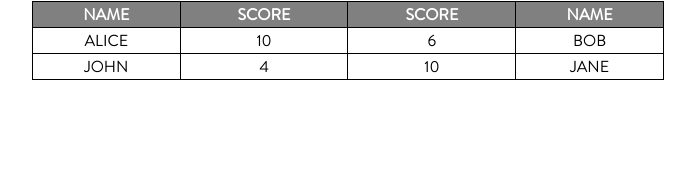
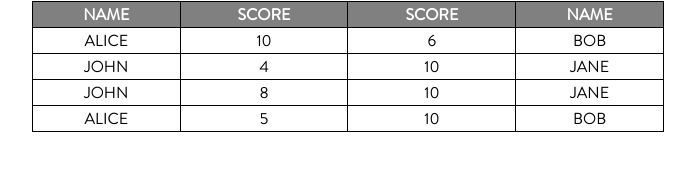
Before and after one commit to hiqsDev/hiqs-scoreboard, an Angular app: page / in a window 1280 px wide. Shown: the part 242-412 px from the top of the page, without its empty margins (292-987 px from the left). Built offline with nearby package versions, Linux system fonts and the light colour scheme; data requests are answered from the project's data file.

Commit message:
Add service, subscription to observable

```diff
--- /dev/null
+++ b/db.json
@@ -0,0 +1,8 @@
+{
+    "scores": [
+      { "player1": "Alice", "player2": "Bob", "score1": 10, "score2" : 6 },
+      { "player1": "John", "player2": "Jane", "score1": 4, "score2" : 10 },
+      { "player1": "John", "player2": "Jane", "score1": 8, "score2" : 10 },
+      { "player1": "Alice", "player2": "Bob", "score1": 5, "score2" : 10 }
+    ]
+  }
--- /dev/null
+++ b/src/app/_services/score.service.ts
@@ -0,0 +1,17 @@
+import { Score } from './../_models/score';
+import { Injectable } from '@angular/core';
+import { Observable } from 'rxjs';
+import { HttpClient } from '@angular/common/http';
+
+
+@Injectable({
+  providedIn: 'root'
+})
+export class ScoreService {
+
+  constructor(private http: HttpClient) {}
+
+  getScores(): Observable<Score[]> {
+    return this.http.get<Score[]>('http://localhost:3000/scores');
+  }
+}
--- a/src/app/app.module.ts
+++ b/src/app/app.module.ts
@@ -1,5 +1,6 @@
 import { BrowserModule } from '@angular/platform-browser';
 import { NgModule } from '@angular/core';
+import { HttpClientModule } from '@angular/common/http';
 
 import { AppRoutingModule } from './app-routing.module';
 import { AppComponent } from './app.component';
@@ -12,7 +13,8 @@ import { ScoreboardComponent } from './scoreboard/scoreboard.component';
   ],
   imports: [
     BrowserModule,
-    AppRoutingModule
+    AppRoutingModule,
+    HttpClientModule
   ],
   providers: [],
   bootstrap: [AppComponent]
--- a/src/app/scoreboard/scoreboard.component.ts
+++ b/src/app/scoreboard/scoreboard.component.ts
@@ -1,3 +1,4 @@
+import { ScoreService } from './../_services/score.service';
 import { Score } from './../_models/score';
 import { Component, OnInit } from '@angular/core';
 @Component({
@@ -7,11 +8,14 @@ import { Component, OnInit } from '@angular/core';
 })
 export class ScoreboardComponent implements OnInit {
 
-  scores: Score[] = [new Score('Alice', 'Bob', 10, 6), new Score('John', 'Jane', 4, 10)];
+  scores: Score[] = [];
 
-  constructor() { }
+  constructor(private scoreService: ScoreService) { }
 
   ngOnInit() {
+    this.scoreService.getScores().subscribe(
+      data => this.scores = data
+    )
   }
 
 }
```
Also changed, not shown: 1 other file (tests, documents, lock files or other folders).
